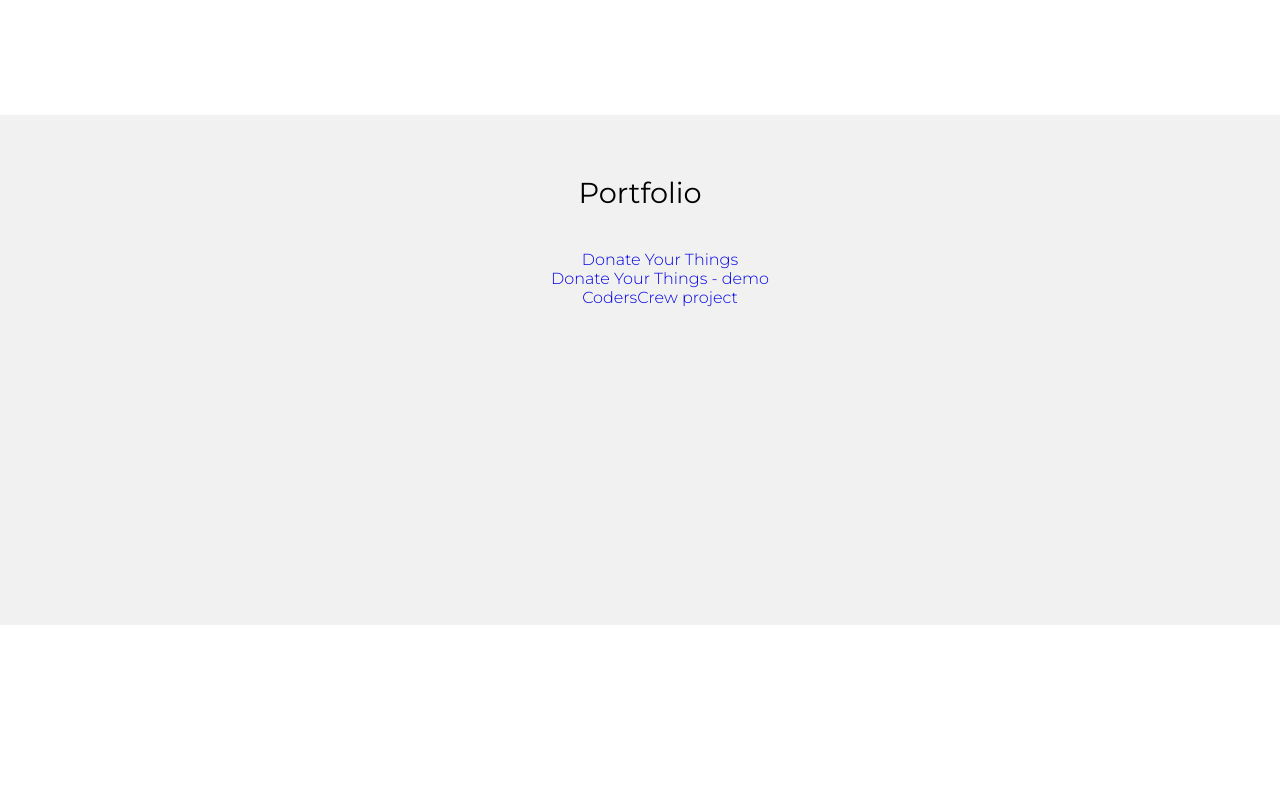
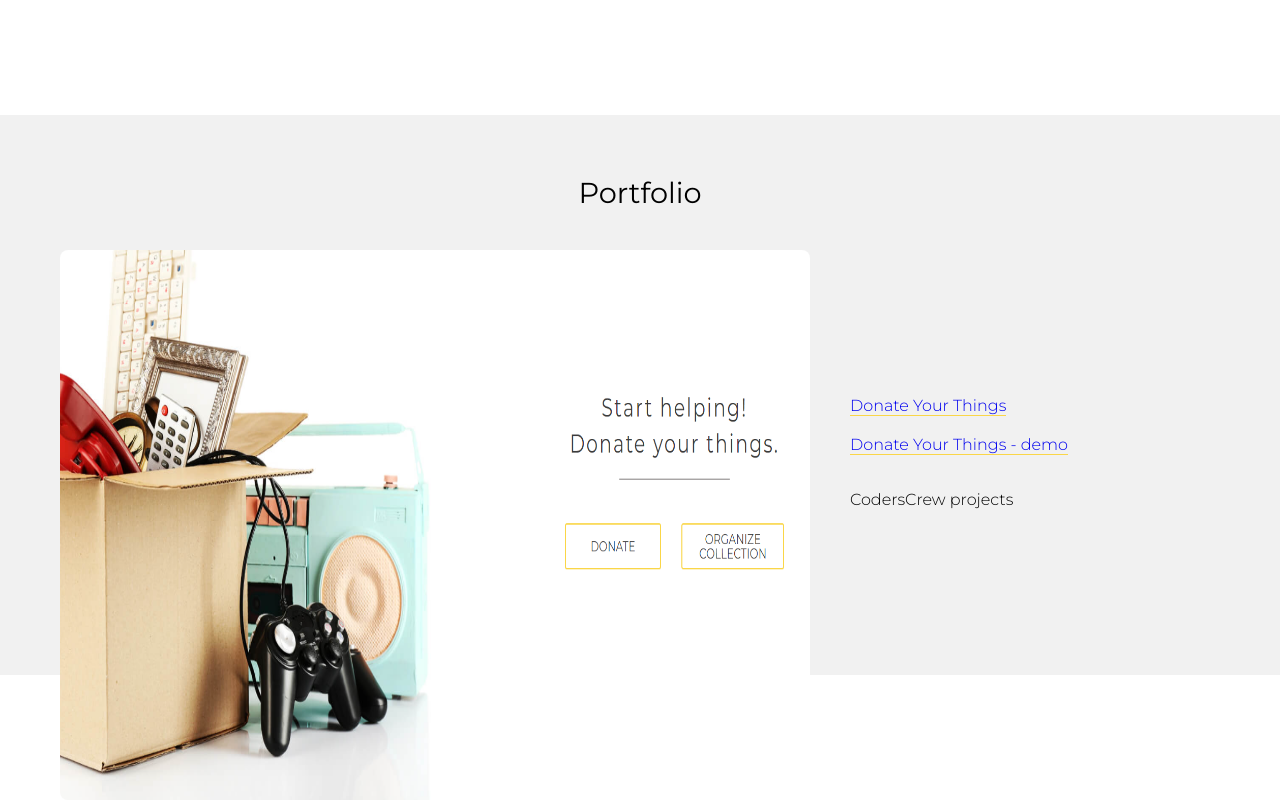
Before and after one commit to AnnaRaczy/LandingPage, a React (Create React App) app in the folder landing_page/: page / in a window 1280 px wide. Shown: the part 885-1685 px from the top of the page. Before the commit the page ends 1510 px from the top, so only its background shows below. Built offline with nearby package versions, Linux system fonts and the light colour scheme.

Commit message:
Portfolio section

```diff
--- a/landing_page/src/components/main/detailsSection/AboutSection.scss
+++ b/landing_page/src/components/main/detailsSection/AboutSection.scss
@@ -53,7 +53,6 @@
             margin-bottom: 50px;
 
             &--item {
-                // border: 1px solid black;
                 padding: 0 30px;
                 width: 50%;
             }
@@ -67,7 +66,6 @@
                 justify-content: left;
             }
             .title {
-                // border: 1px solid black;
                 font-size: 1.2em;
                 font-weight: 400;
                 margin-right: 30px;
@@ -98,11 +96,9 @@
                 }
 
                 .certificate--link {
-                    // text-decoration: underline;
                     text-decoration: none;
                     border-bottom: 1px solid $black-background;
                     margin-left: 10px;
-                    // color: $black-background;
                 }
 
                 .year {
@@ -111,7 +107,6 @@
             }
         }
         .positions--older {
-            // border: 1px solid black;
             font-size: 0.9em;
             font-weight: 400;
             margin-left: 30px;
--- a/landing_page/src/components/main/detailsSection/AboutSection.tsx
+++ b/landing_page/src/components/main/detailsSection/AboutSection.tsx
@@ -86,7 +86,10 @@ const SoftSkills: React.FC = () => {
     return (
         <div className="text__section--item">
             <p className="title">{constants.INTERPERSONAL_SKILLS}</p>
-            <p>{constants.SOFT_SKILLS}</p>
+            {/* <p>{constants.SOFT_SKILLS}</p> */}
+            {constants.SOFT_SKILLS2.map((skill) => (
+                <li className="skills--item">{skill}</li>
+            ))}
         </div>
     );
 };
--- a/landing_page/src/components/main/portfolioSection/PortfolioSection.scss
+++ b/landing_page/src/components/main/portfolioSection/PortfolioSection.scss
@@ -4,6 +4,7 @@
 @import '../../../styles/fonts.scss';
 
 .portfolio__container {
+    // border: 1px solid black;
     padding-top: 60px;
     height: $portfolioSection-height;
     background-color: $grey-background;
@@ -12,16 +13,36 @@
     &--title {
         font-size: 1.8em;
         font-weight: 400;
+        // padding-bottom: 60px;
     }
 
     &--projects {
+        @include flex(row, left, center);
+        margin: 0 60px;
         margin-top: 40px;
+        // border: 1px solid black;
 
         .list--item {
+            // border: 1px solid black;
             list-style: none;
+            position: relative;
+            top: -65px;
+            padding: 10px 0;
+            text-align: left;
         }
         .list--link {
             text-decoration: none;
+            border-bottom: 1px solid $gold-borders;
+            // margin-left: 10px;
+        }
+
+        .container--photo {
+            position: relative;
+            height: 550px;
+            width: 750px;
+            border-radius: 8px;
+            background-image: url('../../../../public/images/donateYourThings2.png');
+            background-size: 100% 100%;
         }
     }
 }
--- a/landing_page/src/components/main/portfolioSection/PortfolioSection.tsx
+++ b/landing_page/src/components/main/portfolioSection/PortfolioSection.tsx
@@ -4,23 +4,29 @@ import './PortfolioSection.scss';
 
 const Projects: React.FC = () => {
     return (
-        <ul className="portfolio__container--projects">
+        <div className="portfolio__container--projects">
+            <div className="container--photo"></div>
+            <ul className="">
                 <li className="list--item">
-                <a className="list--link" href="/">
+                    <a
+                        className="list--link"
+                        target="_blank"
+                        rel="noreferrer"
+                        href="https://annaraczy.github.io/DonateYourThings/#/"
+                    >
                         {constants.DONATE_YOUR_THINGS}
                     </a>
                 </li>
                 <li className="list--item">
-                <a className="list--link" href="/">
+                    <a className="list--link " href="/">
                         {constants.DONATE_DEMO}
                     </a>
                 </li>
                 <li className="list--item">
-                <a className="list--link" href="/">
-                    {constants.CODERS_CREW}
-                </a>
+                    <p>{constants.CODERS_CREW}</p>
                 </li>
             </ul>
+        </div>
     );
 };
 
--- a/landing_page/src/styles/constants.scss
+++ b/landing_page/src/styles/constants.scss
@@ -1,5 +1,5 @@
 $navbar-height: 80px;
 $introSection-height: 350px;
 $aboutSection-height: 500px;
-$portfolioSection-height: 450px;
+$portfolioSection-height: 500px;
 $padding: 15px;
--- a/landing_page/src/utlis/constants.ts
+++ b/landing_page/src/utlis/constants.ts
@@ -80,4 +80,4 @@ export const BACHELOR_YEAR = ' 2014';
 // Portfolio Section
 export const DONATE_YOUR_THINGS = 'Donate Your Things';
 export const DONATE_DEMO = 'Donate Your Things - demo';
-export const CODERS_CREW = 'CodersCrew project';
+export const CODERS_CREW = 'CodersCrew projects';
```
Also changed, not shown: landing_page/public/images/donateYourThings.png (added), landing_page/public/images/donateYourThings2.png (added). Lines whose indentation alone changed are shown as unchanged.
